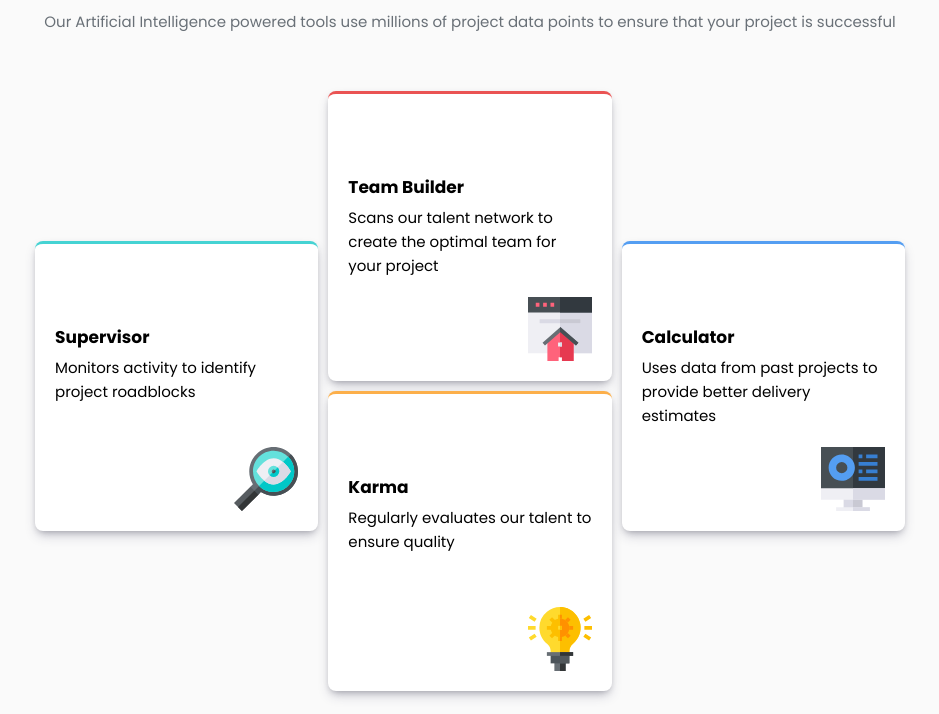
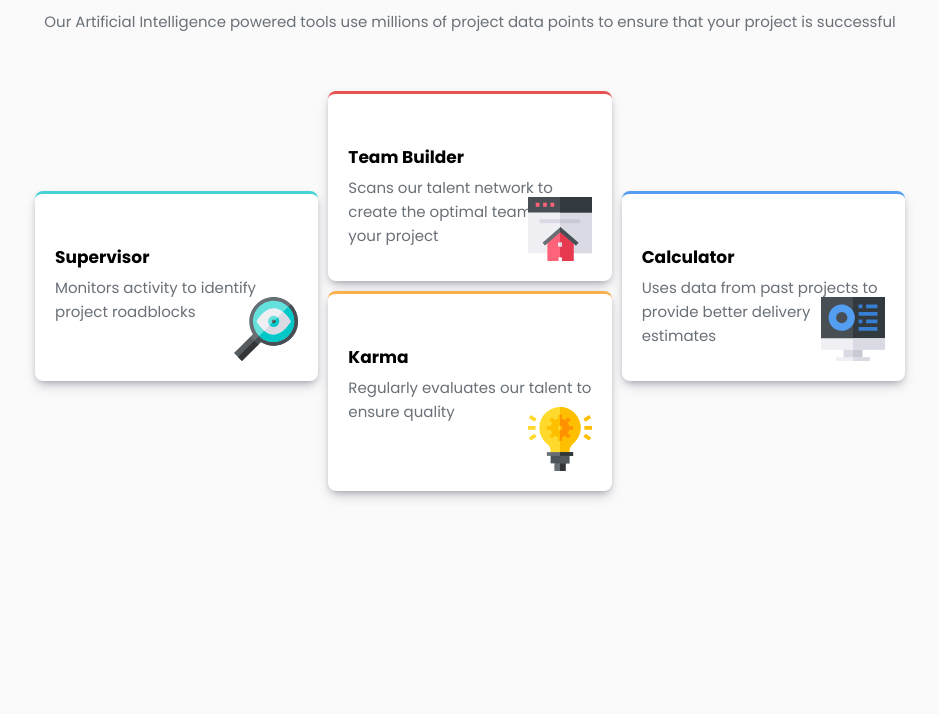
Before and after one commit to ronitzdev/four-card-feature-section, a plain HTML site: page index.html in a window 1280 px wide. Shown: the part 162-876 px from the top of the page, without its empty margins (170-1109 px from the left). Drawn offline with Linux system fonts and the light colour scheme.

Commit message:
refactor: styles layout

```diff
--- a/main.css
+++ b/main.css
@@ -98,7 +98,7 @@ body {
 .card {
   position: relative;
   background-color: var(--White2);
-  padding: 80px 20px;
+  padding: 50px 20px;
   align-items: center;
   border-radius: 8px;
   box-shadow: rgba(50, 50, 93, 0.25) 0px 6px 12px -2px,
@@ -112,6 +112,7 @@ body {
 .card__description {
   padding-bottom: 35px;
   font-size: 1.5rem;
+  color: var(--Grey-400);
 }
 
 .img {
@@ -150,7 +151,7 @@ body {
     grid-template-columns: repeat(6, 1fr); /* Redefine a 3 columnas */
     grid-template-rows: repeat(4, 1fr); /* Redefine a 3 filas */
     max-width: 900px;
-    height: 600px; /* Para que la forma de cruz sea visible */
+    height: 400px; /* Para que la forma de cruz sea visible */
     gap: 10px;
   }
 
```
